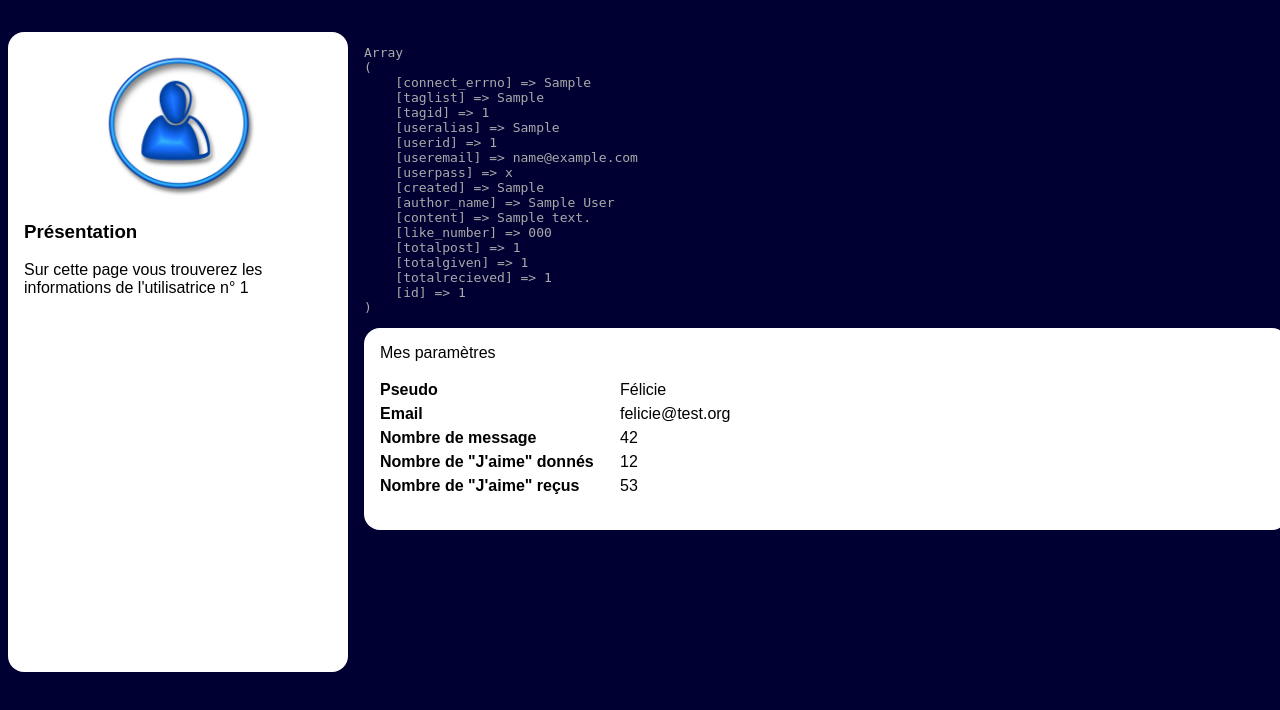
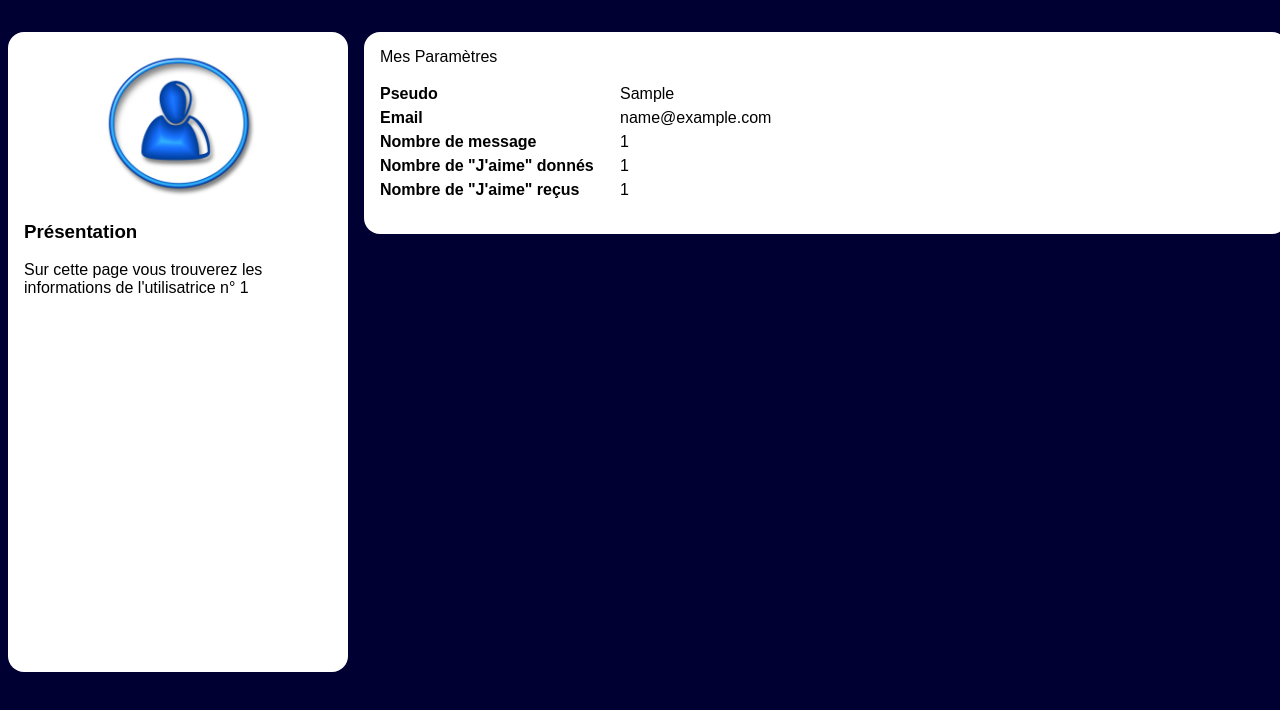
Before and after one commit to violaine-drt/Network-Les-zinzins, a PHP site: page /settings.php?user_id=1 in a window 1280 px wide. Shown: the part 90-800 px from the top of the page. Run offline with PHP 8.4, Linux system fonts and the light colour scheme; tables that the repository leaves empty or names only in its code hold one stand-in row (values such as "Sample post").

Commit message:
debug de Settings

```diff
--- a/settings.php
+++ b/settings.php
@@ -58,6 +58,10 @@
                  */
                 $laQuestionEnSql = "
                     SELECT users.*,
+                    users.alias AS userAlias,
+                    users.id AS userId,
+                    users.email AS userEmail,
+                    users.password AS userPass,
                     count(DISTINCT posts.id) as totalpost,
                     count(DISTINCT given.post_id) as totalgiven,
                     count(DISTINCT recieved.user_id) as totalrecieved
@@ -67,36 +71,38 @@
                     LEFT JOIN likes as recieved ON recieved.post_id=posts.id
                     WHERE users.id = '$userId'
                     GROUP BY users.id
+                    LIMIT 100
                     ";
                 $lesInformations = $mysqli->query($laQuestionEnSql);
                 if ( ! $lesInformations)
                 {
                     echo("Échec de la requete : " . $mysqli->error);
                 }
-                $user = $lesInformations->fetch_assoc();
+                while ($user = $lesInformations->fetch_assoc())
+                {
 
                 /**
                  * Etape 4: à vous de jouer
                  */
                 //@todo: afficher le résultat de la ligne ci dessous, remplacer les valeurs ci-après puiseffacer la ligne ci-dessous
-                echo "<pre>" . print_r($user, 1) . "</pre>";
+                // echo "<pre>" . print_r($user, 1) . "</pre>";
                 ?>
                 <article class='parameters'>
-                    <h3>Mes paramètres</h3>
+                    <h3>Mes Paramètres</h3>
                     <dl>
                         <dt>Pseudo</dt>
-                        <dd>Félicie</dd>
+                        <dd><?php echo $user['userAlias'] ?></dd>
                         <dt>Email</dt>
-                        <dd>felicie@test.org</dd>
+                        <dd><?php echo $user['userEmail'] ?></dd>
                         <dt>Nombre de message</dt>
-                        <dd>42</dd>
+                        <dd><?php echo $user['totalpost'] ?></dd>
                         <dt>Nombre de "J'aime" donnés </dt>
-                        <dd>12</dd>
+                        <dd><?php echo $user['totalgiven'] ?></dd>
                         <dt>Nombre de "J'aime" reçus</dt>
-                        <dd>53</dd>
+                        <dd><?php echo $user['totalrecieved'] ?></dd>
                     </dl>
-
                 </article>
+                <?php } ?>
             </main>
         </div>
     </body>
```
